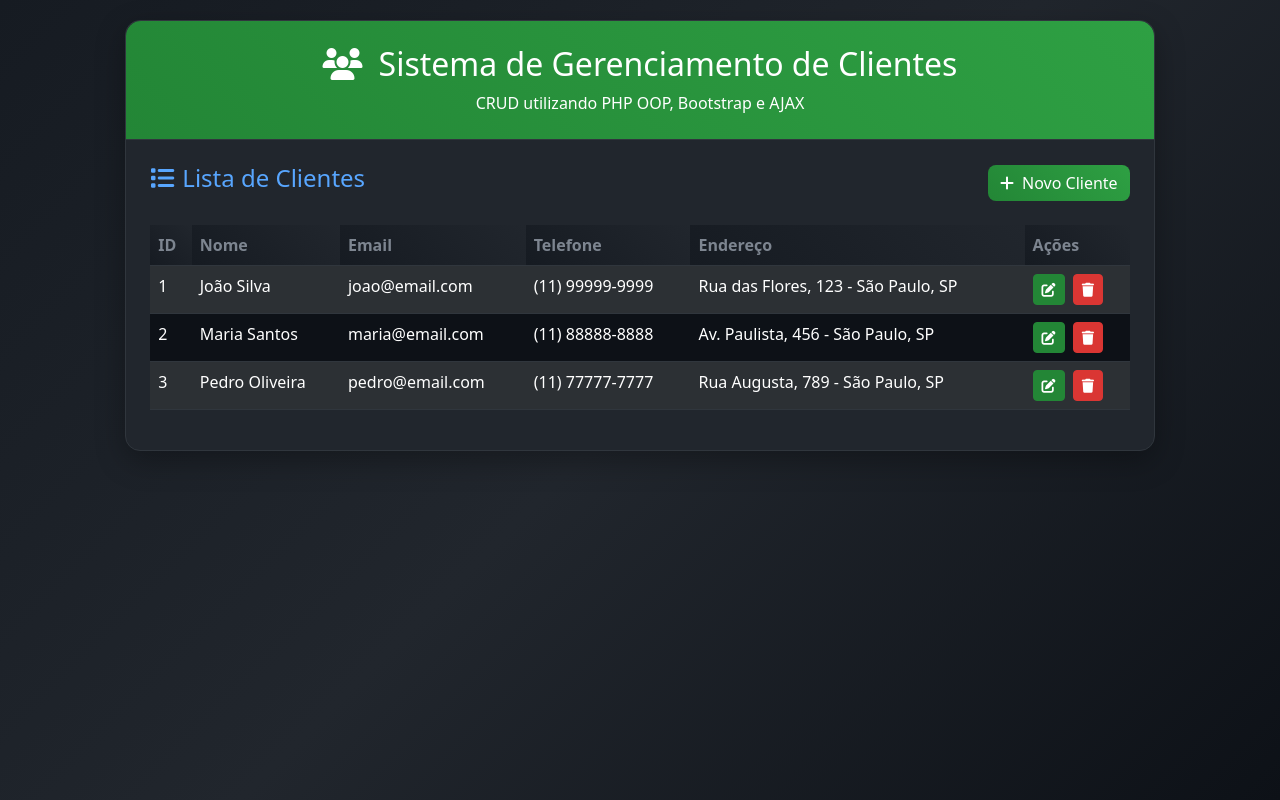
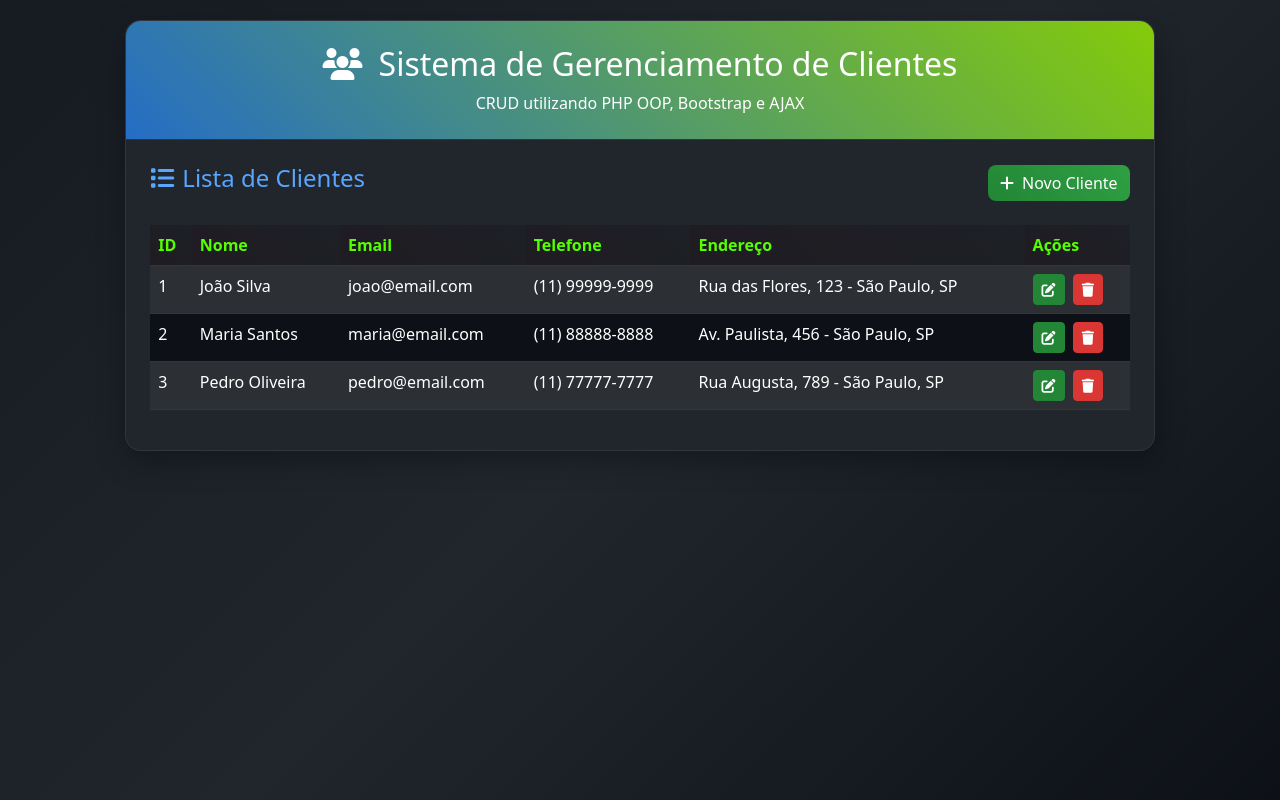
Before and after one commit to RennaSag/CRUD, a PHP site: page / in a window 1280 px wide. Run offline with PHP 8.4, Linux system fonts and the light colour scheme; data comes from the database, SQL or seed files in the repository.

Commit message:
pequenas mudanças visuais

```diff
--- a/index.php
+++ b/index.php
@@ -53,7 +53,7 @@ if (isset($_GET['api'])) {
         }
 
         .card-header {
-            background: linear-gradient(45deg, #238636, #2ea043) !important;
+            background: linear-gradient(45deg,rgb(37, 109, 197),rgb(132, 203, 10)) !important;
             border-bottom: 1px solid #30363d;
             border-radius: 15px 15px 0 0 !important;
         }
@@ -74,9 +74,9 @@ if (isset($_GET['api'])) {
         }
 
         .table-dark th {
-            background: linear-gradient(45deg, #161b22, #21262d);
+            background: linear-gradient(45deg,rgb(31, 28, 34),rgb(29, 32, 37));
             border-color: #30363d;
-            color: #7d8590;
+            color:rgb(85, 255, 0);
         }
 
         .table-dark td {
@@ -101,7 +101,7 @@ if (isset($_GET['api'])) {
         }
 
         .form-control {
-            background-color: #0d1117;
+            background-color:rgb(15, 23, 13);
             border: 1px solid #30363d;
             color: #e6edf3;
         }
```
